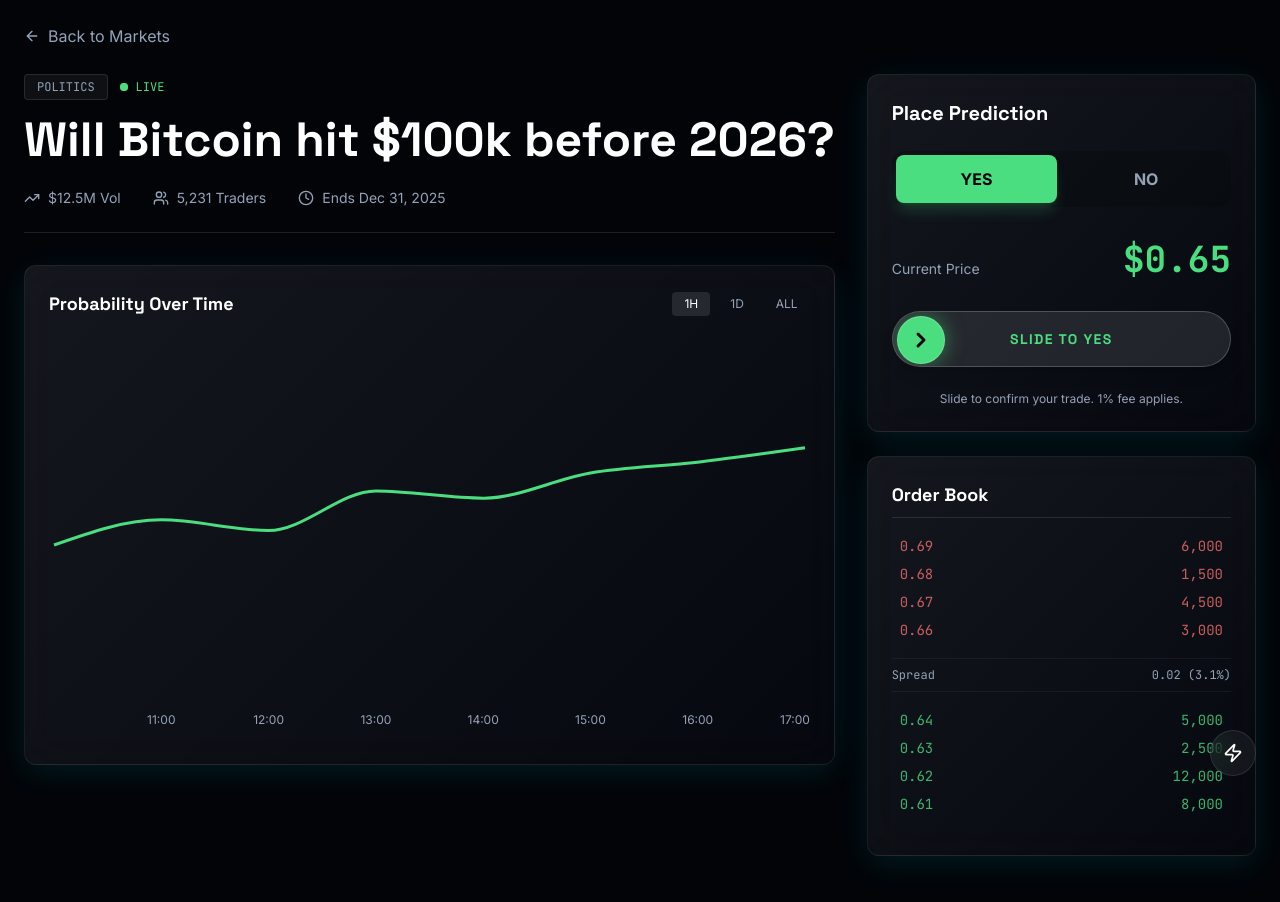
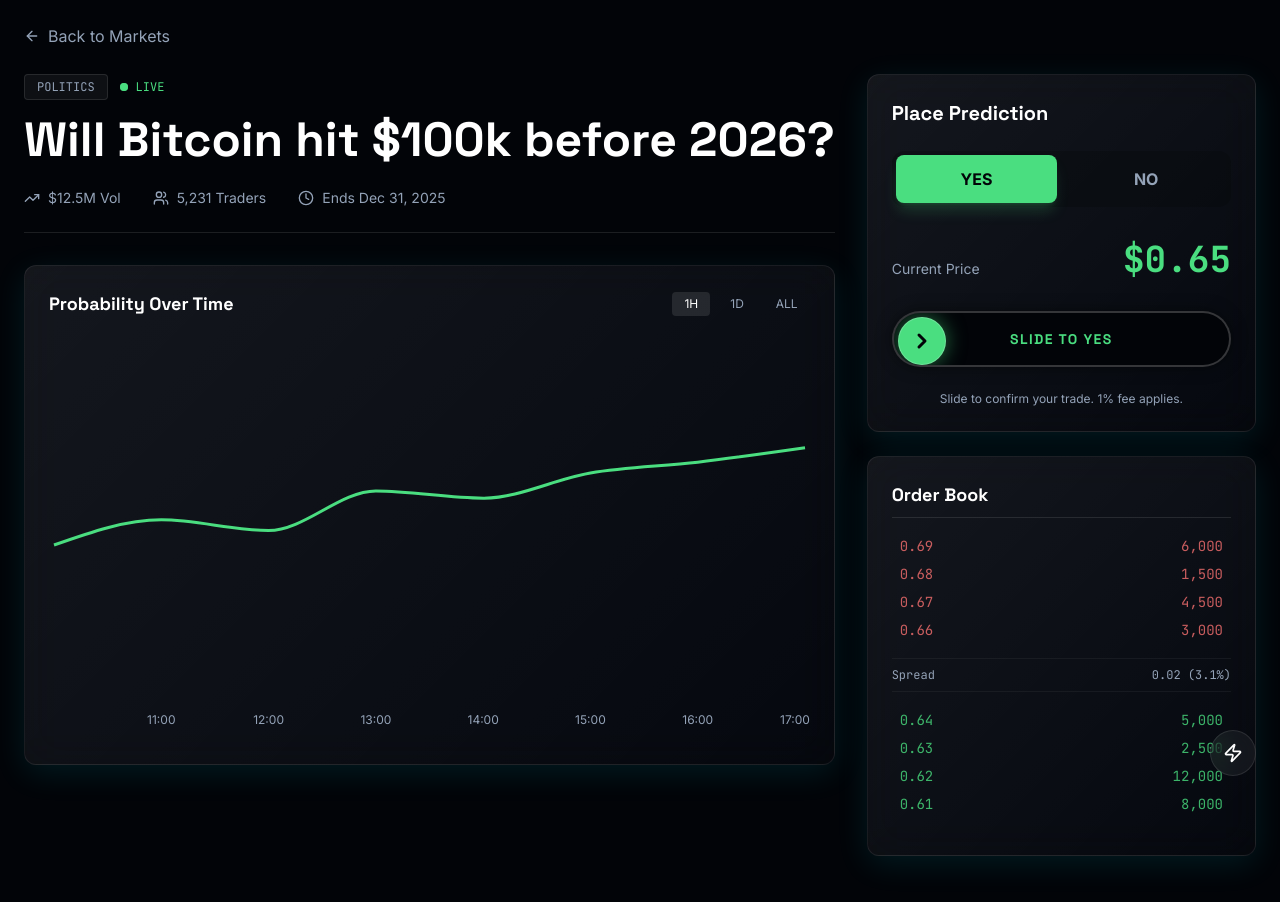
Before and after one commit to celvios/oppol, a Next.js app in the folder client/: page /markets/1 in a window 1280 px wide. Shown: the top 902 px of the page. Built offline with nearby package versions, Linux system fonts and the light colour scheme; what @web3modal/wagmi, wagmi would draw is missing.

Commit message:
fix(ui): revert slider opacity drop and enforce solid background

```diff
--- a/client/components/ui/NeonSlider.tsx
+++ b/client/components/ui/NeonSlider.tsx
@@ -42,7 +42,7 @@
     }, [isLoading, complete, x]);
 
     return (
-        <div className={twMerge("relative w-full h-14 rounded-full bg-white/10 border border-white/20 overflow-hidden select-none shadow-lg", disabled && "opacity-80 cursor-not-allowed grayscale-[0.5]")}>
+        <div className={twMerge("relative w-full h-14 rounded-full bg-void border-2 border-white/20 overflow-hidden select-none shadow-[0_0_15px_rgba(0,0,0,0.5)]", disabled && "cursor-not-allowed")}>
             {/* Background Fill */}
             <motion.div
                 style={{ opacity: backgroundOpacity, width: x }}
```
